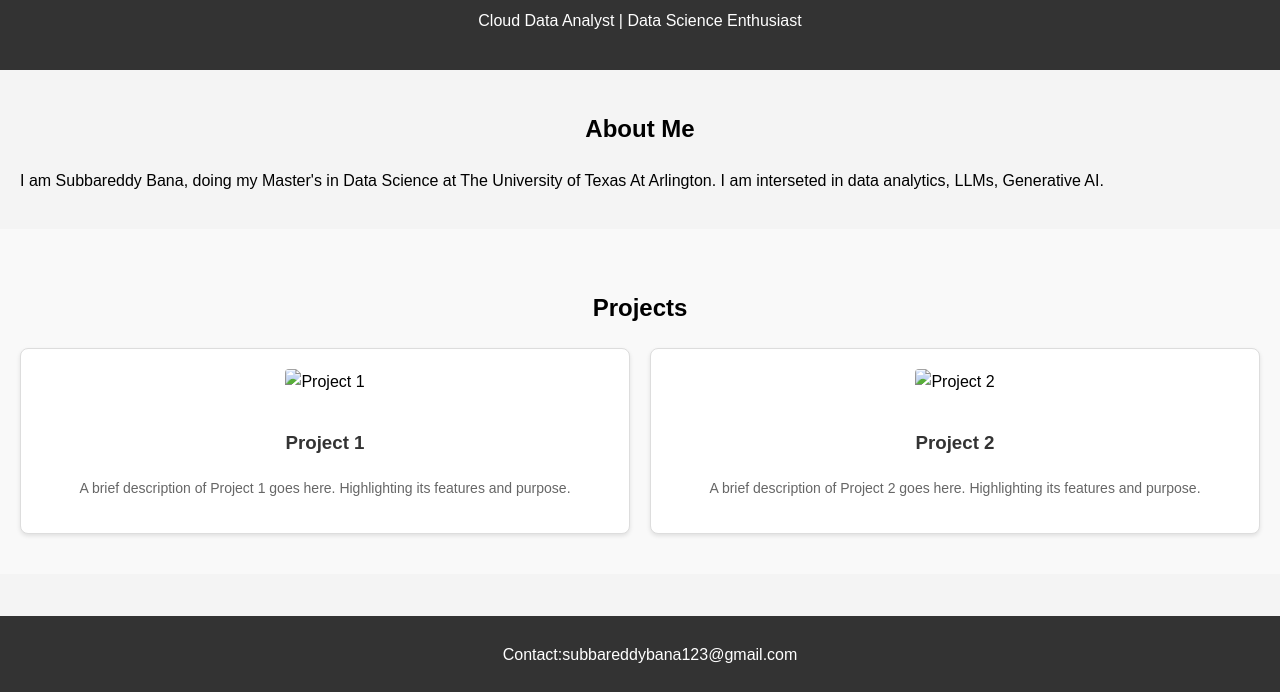
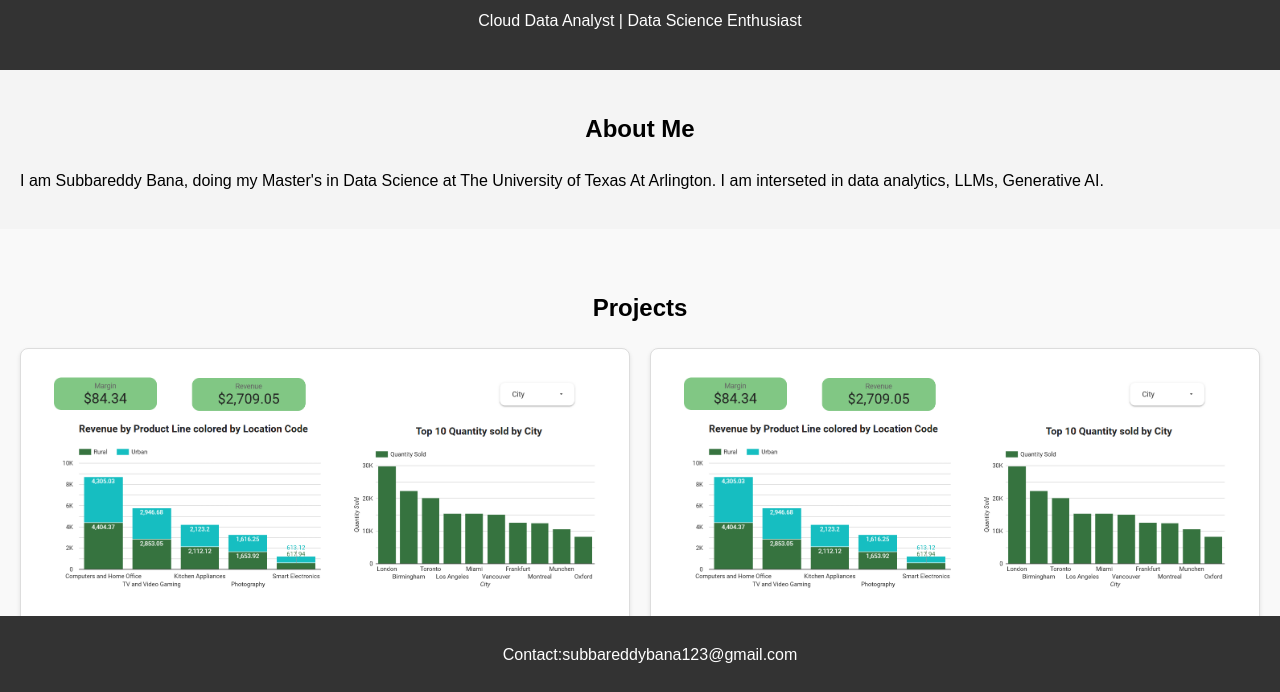
Before and after one commit to subbubana/subbubana.github.io, a plain HTML site: page index.html in a window 1280 px wide. Shown: the part 106-798 px from the top of the page. Drawn offline with Linux system fonts and the light colour scheme.

Commit message:
Update index.html

```diff
--- a/index.html
+++ b/index.html
@@ -21,12 +21,12 @@
       <h2>Projects</h2>
       <div class="project-grid">
         <div class="project-card">
-          <img src="Project-1.jpg" alt="Project 1">
+          <img src="Project-1.png" alt="Project 1">
           <h3><a href="https://github.com/SubbuBana/project1" target="_blank">Project 1</a></h3>
           <p>A brief description of Project 1 goes here. Highlighting its features and purpose.</p>
         </div>
         <div class="project-card">
-          <img src="project2.jpg" alt="Project 2">
+          <img src="Project-1.png" alt="Project 2">
           <h3><a href="https://github.com/SubbuBana/project2" target="_blank">Project 2</a></h3>
           <p>A brief description of Project 2 goes here. Highlighting its features and purpose.</p>
         </div>
```
